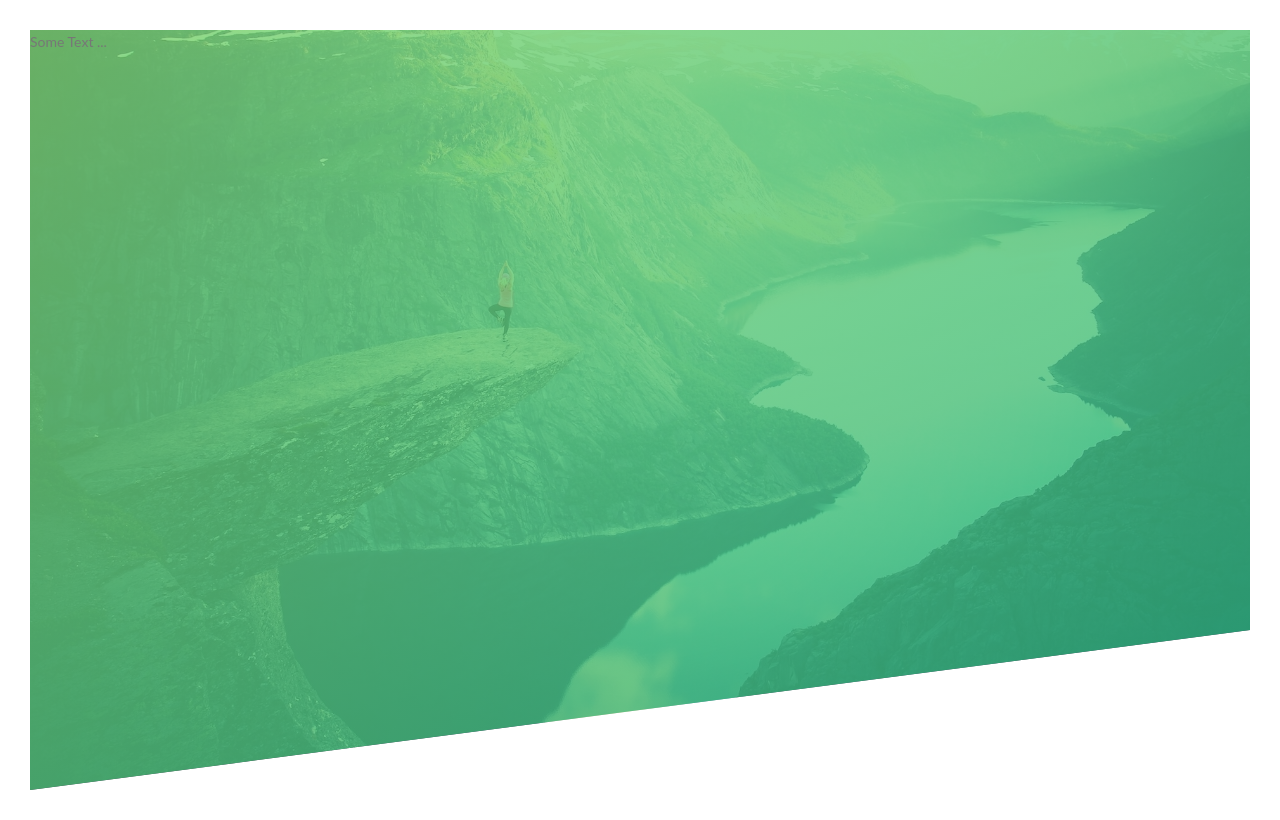
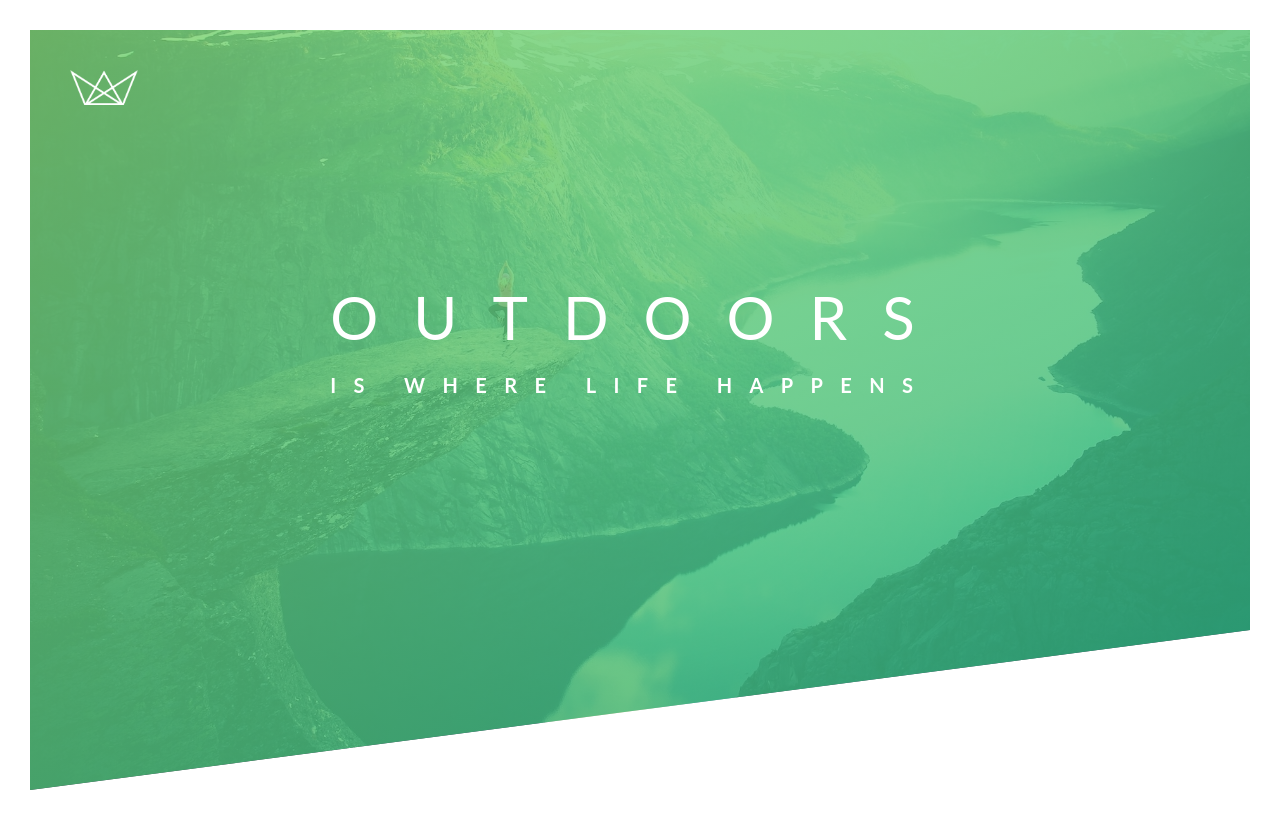
Before and after one commit to 07kushal/natours, a React (Create React App) app: page / in a window 1280 px wide. Built offline with nearby package versions, Linux system fonts and the light colour scheme; the HTML template or start-up script is replaced by a standard one.

Commit message:
header in center using transform translate.

```diff
--- a/src/App.css
+++ b/src/App.css
@@ -33,4 +33,36 @@ body {
     background-size: cover;
     background-position: top;
     clip-path: polygon(0 0, 100% 0, 100% 75vh, 0 100%);
+    position: relative;
 }
+
+.logo-box {
+    position: absolute;
+    top: 40px;
+    left: 40px;
+}
+.logo {
+    height: 35px;
+}
+.text-box {
+    position: absolute;
+    top: 40%;
+    left: 50%;
+    transform: translate(-50%, -50%);
+}
+.primary-heading {
+    color: #fff;
+    text-transform: uppercase;
+}
+.primary-heading-main {
+    display: block;
+    font-size: 60px;
+    font-weight: 400;
+    letter-spacing: 35px;
+}
+.primary-heading-sub {
+    display: block;
+    font-size: 20px;
+    font-weight: 700;
+    letter-spacing: 17.4px;
+}
--- a/src/App.js
+++ b/src/App.js
@@ -1,7 +1,22 @@
 import "./App.css";
+import logoWhite from "./assets/logo-white.png"; // Tell webpack this JS file uses this image
 
 function App() {
-  return <header className="header">Some Text ...</header>;
+    return (
+        <header className="header">
+            <div className="logo-box">
+                <img className="logo" alt="logo" src={logoWhite} />
+            </div>
+            <div className="text-box">
+                <h1 className="primary-heading">
+                    <span className="primary-heading-main">Outdoors</span>
+                    <span className="primary-heading-sub">
+                        is where life happens
+                    </span>
+                </h1>
+            </div>
+        </header>
+    );
 }
 
 export default App;
```
Lines whose indentation alone changed are shown as unchanged.
